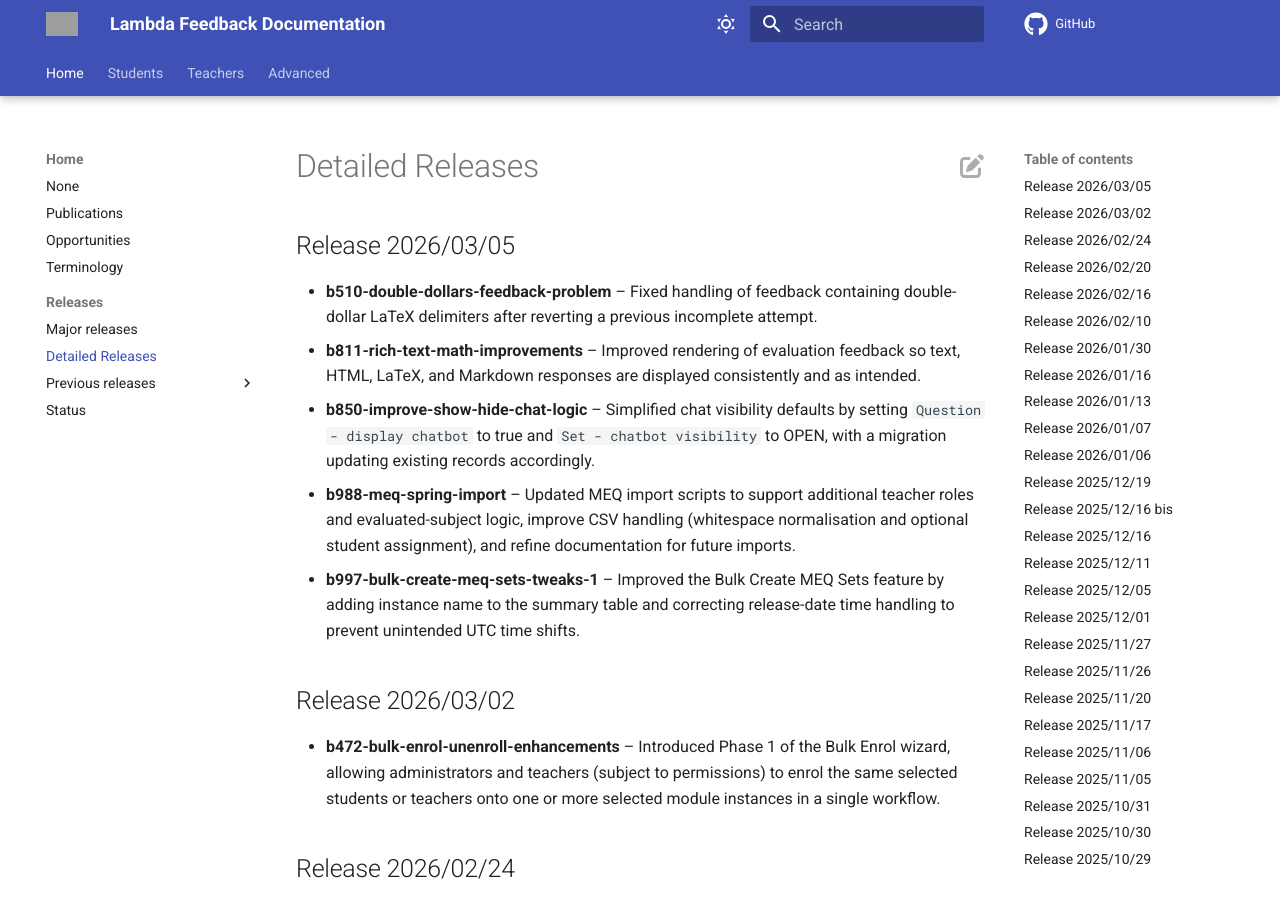
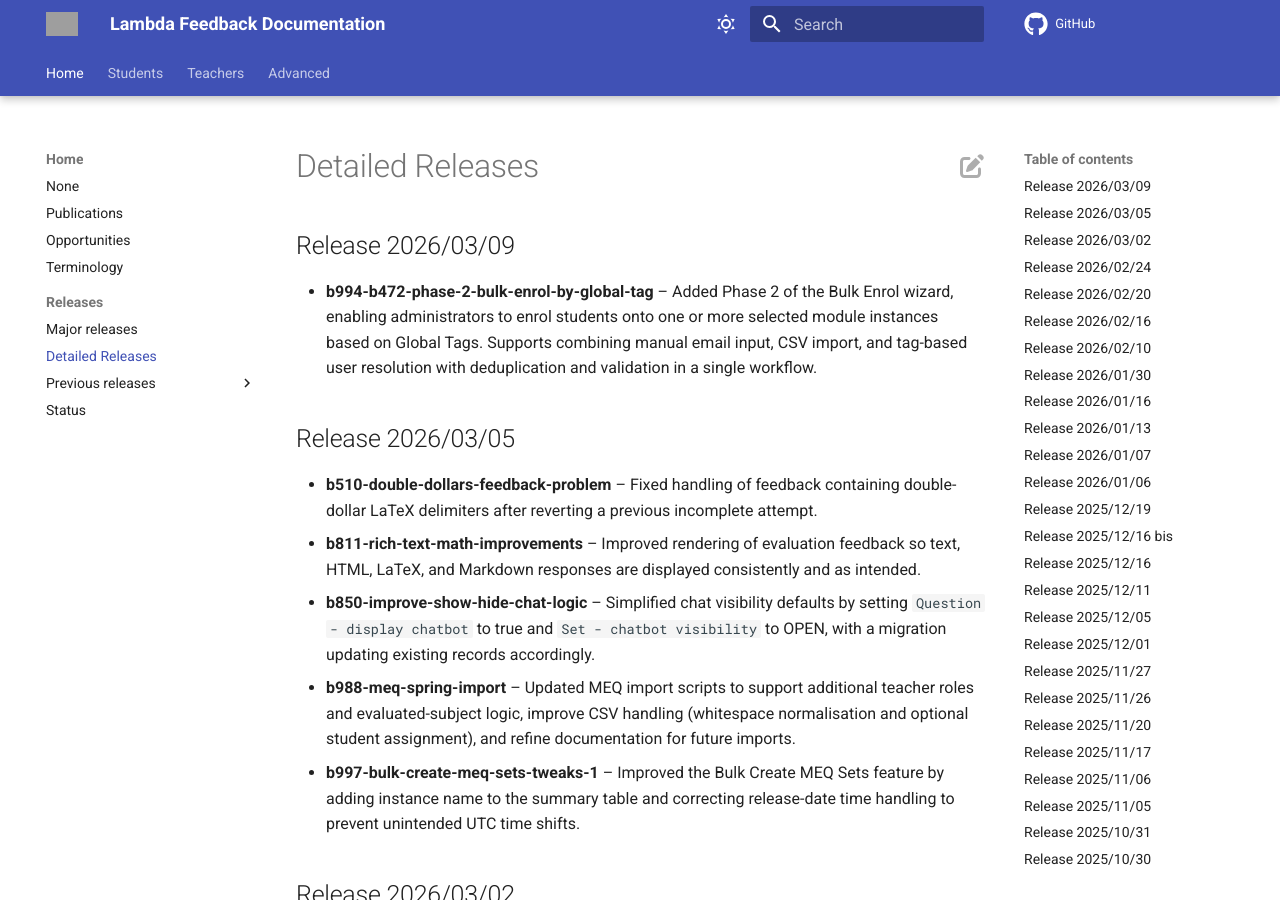
Before and after one commit to lambda-feedback/user-documentation, an MkDocs documentation site: the page built from docs/releases/detailed_releases.md, in a window 1280 px wide and 900 px high. Built offline with MkDocs 1.6.1 and Material for MkDocs 9.7.7, drawn with Linux system fonts in a browser that asks for light colours; comment, search, counter and statistics services are not loaded; grey boxes are pictures that could not be loaded.

Commit message:
Release 2026/03/09 added

```diff
--- a/docs/releases/detailed_releases.md
+++ b/docs/releases/detailed_releases.md
@@ -1,3 +1,7 @@
+
+## Release 2026/03/09
+
+- **b994-b472-phase-2-bulk-enrol-by-global-tag** – Added Phase 2 of the Bulk Enrol wizard, enabling administrators to enrol students onto one or more selected module instances based on Global Tags. Supports combining manual email input, CSV import, and tag-based user resolution with deduplication and validation in a single workflow.
 
 ## Release 2026/03/05
 
```
